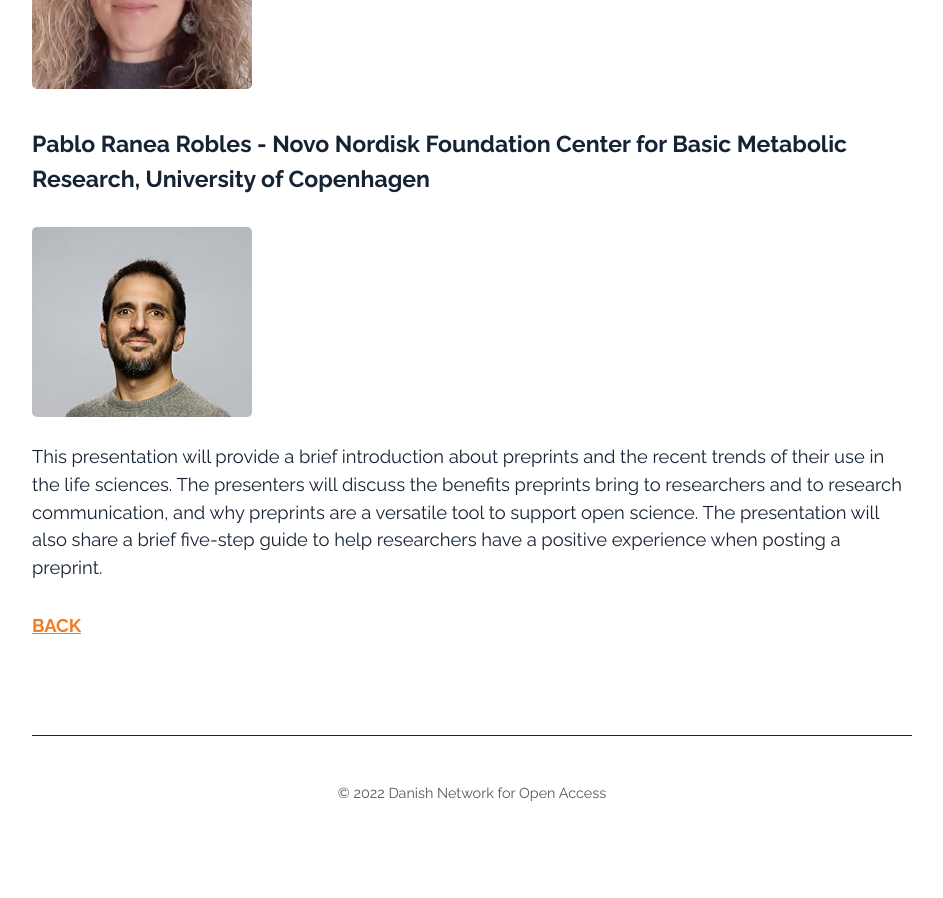
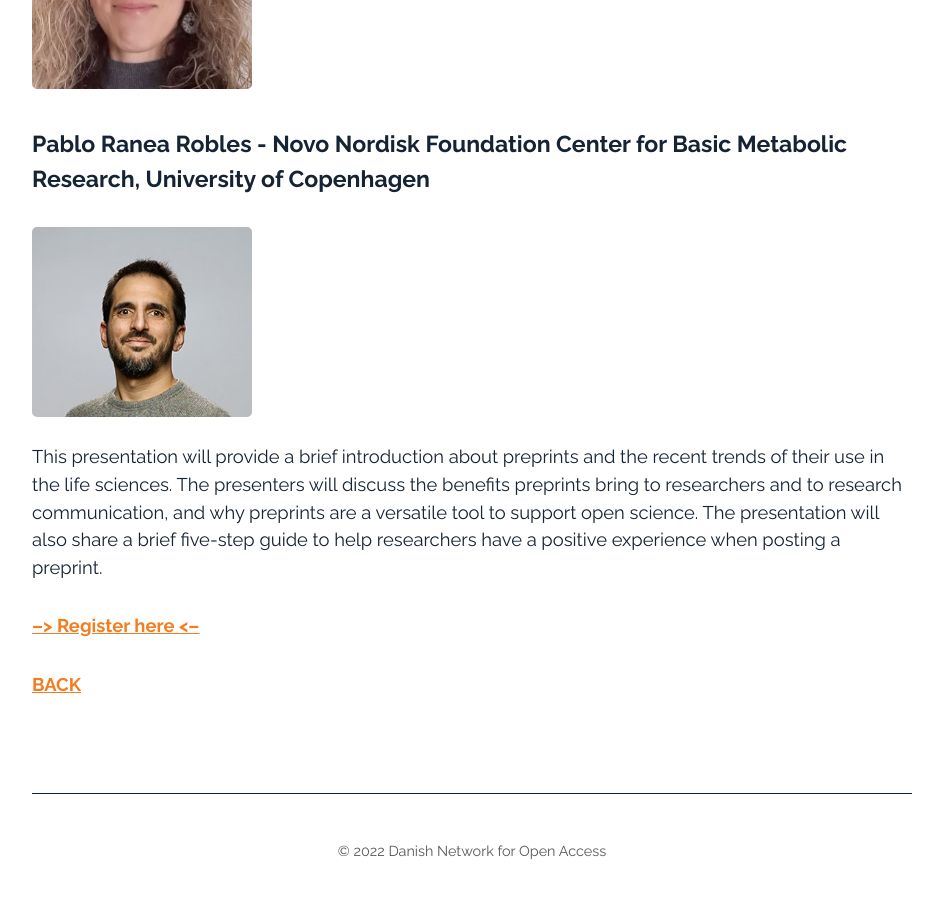
Before and after one commit to openaccess-dk/openaccess-dk.github.io, a Jekyll site: the page built from 01_thursday.md, in a window 1280 px wide and 900 px high, scrolled down 656 px. Shown: the whole window, without its empty margins (168-1111 px from the left). Built offline with Jekyll 4.4.1, drawn with Linux system fonts in a browser that asks for light colours; before the commit the page ends 1498 px from its top, so only the background shows below that.

Commit message:
Update 01_thursday.md

```diff
--- a/01_thursday.md
+++ b/01_thursday.md
@@ -16,4 +16,6 @@
 
 This presentation will provide a brief introduction about preprints and the recent trends of their use in the life sciences. The presenters will discuss the benefits preprints bring to researchers and to research communication, and why preprints are a versatile tool to support open science. The presentation will also share a brief five-step guide to help researchers have a positive experience when posting a preprint.
 
+##### [--> Register here <--](https://ku-dk.libwizard.com/f/oa_week_web7)
+
 ##### [BACK](https://openaccess.dk/oaw2022#programme-of-the-danish-open-access-week-2022)
```
